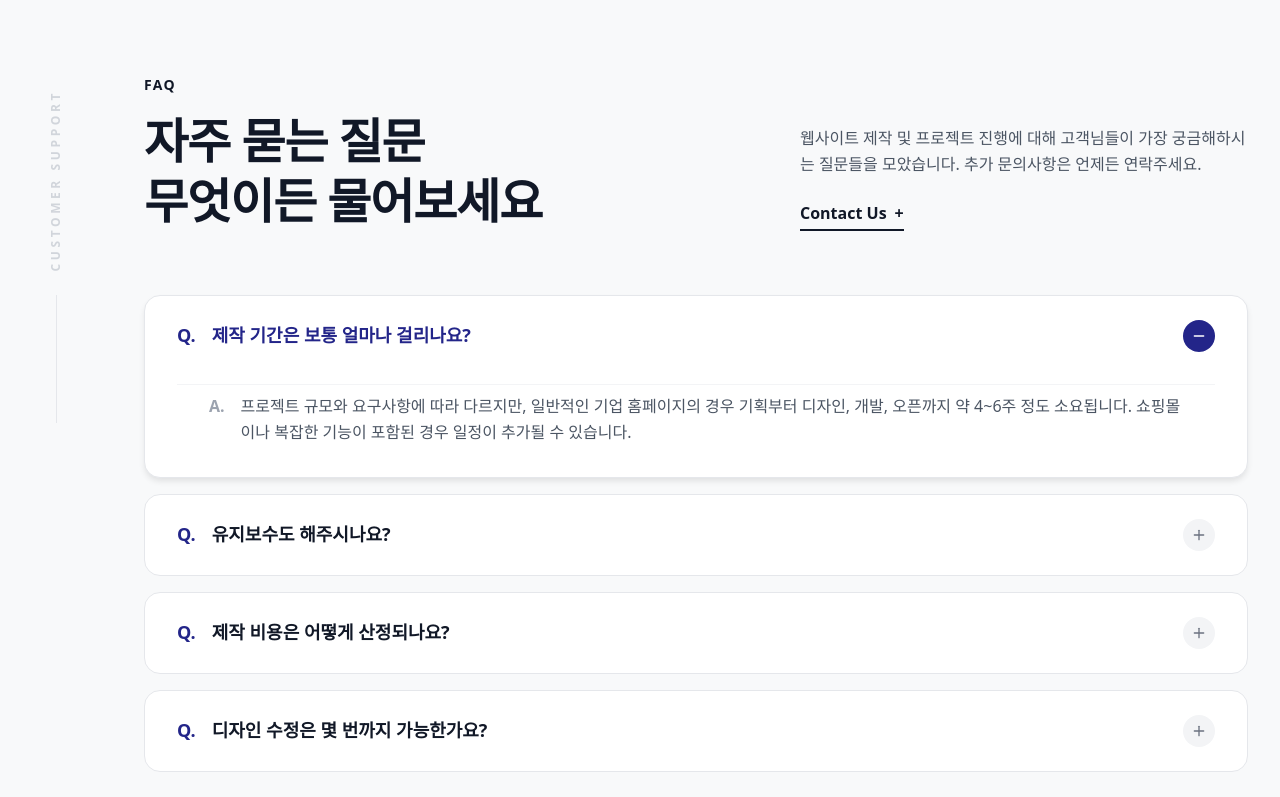
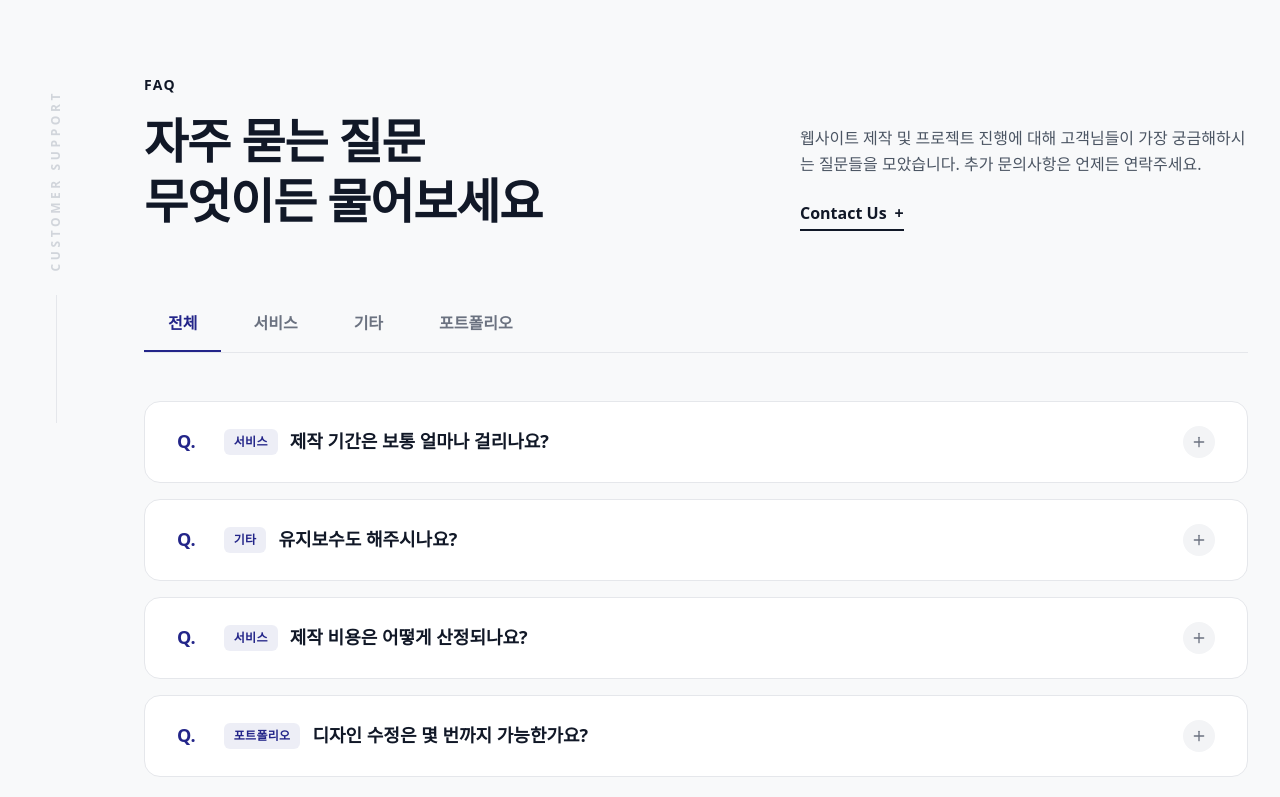
Before and after one commit to onchaeum25/onchaeumlab, a React (Vite) app: page / in a window 1280 px wide. Shown: the part 5238-6035 px from the top of the page. Built offline with nearby package versions, Linux system fonts and the light colour scheme; no server answers; the database is empty; a web font is replaced by a local one.

Commit message:
feat: FAQ 카테고리 탭 및 태그 노출 기능 추가

```diff
--- a/src/components/landing/FAQ.tsx
+++ b/src/components/landing/FAQ.tsx
@@ -6,7 +6,16 @@ import '../../styles/components/FAQ.css';
 
 export default function FAQ() {
   const { faqs } = useFAQStore();
-  const [openIndex, setOpenIndex] = useState<number | null>(0);
+  const [openIndex, setOpenIndex] = useState<number | null>(null);
+  const [activeCategory, setActiveCategory] = useState<string>('전체');
+
+  // 추출된 카테고리 목록 (중복 제거)
+  const categories = ['전체', ...Array.from(new Set(faqs.map(f => f.category)))];
+
+  // 카테고리에 맞는 FAQ 필터링
+  const filteredFaqs = activeCategory === '전체'
+    ? faqs
+    : faqs.filter(f => f.category === activeCategory);
 
   const toggleFAQ = (index: number) => {
     setOpenIndex(openIndex === index ? null : index);
@@ -47,8 +56,31 @@ export default function FAQ() {
             </div>
           </div>
 
+          {/* 🔹 카테고리 탭 */}
+          <div className="faq-tabs">
+            {categories.map((cat) => (
+              <button
+                key={cat}
+                onClick={() => {
+                  setActiveCategory(cat);
+                  setOpenIndex(null); // 카테고리 변경 시 열린 질문 닫기
+                }}
+                className={`faq-tab-btn ${activeCategory === cat ? 'is-active' : ''}`}
+              >
+                {cat}
+                {activeCategory === cat && (
+                  <motion.div
+                    layoutId="activeTab"
+                    className="faq-tab-underline"
+                  />
+                )}
+              </button>
+            ))}
+          </div>
+
           <div className="faq-list">
-            {faqs.map((faq, idx) => {
+            {filteredFaqs.length > 0 ? (
+              filteredFaqs.map((faq, idx) => {
                 const isOpen = openIndex === idx;
                 return (
                   <div
@@ -59,10 +91,12 @@ export default function FAQ() {
                       className="faq-btn"
                       onClick={() => toggleFAQ(idx)}
                     >
-                    <span className="faq-q-text">
+                      <div className="faq-q-text">
                         <span className="faq-q-mark">Q.</span>
+                        {/* 🔹 카테고리 태그 노출 */}
+                        <span className="faq-category-tag">{faq.category}</span>
                         {faq.question}
-                    </span>
+                      </div>
                       <span className="faq-icon-box">
                         {isOpen ? <Minus size={16} /> : <Plus size={16} />}
                       </span>
@@ -76,7 +110,10 @@ export default function FAQ() {
                     </div>
                   </div>
                 );
-            })}
+              })
+            ) : (
+              <div className="faq-empty">등록된 질문이 없습니다.</div>
+            )}
           </div>
 
           <div className="faq-footer">
--- a/src/styles/components/FAQ.css
+++ b/src/styles/components/FAQ.css
@@ -132,6 +132,45 @@
   border-color: #232589;
 }
 
+/* 🔹 카테고리 탭 스타일 */
+.faq-tabs {
+  display: flex;
+  flex-wrap: wrap;
+  gap: 0.5rem;
+  margin-bottom: 3rem;
+  border-bottom: 1px solid #e5e7eb;
+  padding-bottom: 1px;
+}
+
+.faq-tab-btn {
+  position: relative;
+  border-radius: 0;
+  padding: 1rem 1.5rem;
+  font-size: 1rem;
+  font-weight: 600;
+  color: #6b7280;
+  transition: all 0.2s;
+  cursor: pointer;
+}
+
+.faq-tab-btn:hover {
+  color: #111827;
+}
+
+.faq-tab-btn.is-active {
+  color: #232589;
+}
+
+.faq-tab-underline {
+  position: absolute;
+  bottom: -1px;
+  left: 0;
+  right: 0;
+  height: 2px;
+  background-color: #232589;
+  z-index: 1;
+}
+
 .faq-list {
   display: flex;
   flex-direction: column;
@@ -173,6 +212,21 @@
   font-weight: 700;
   padding-right: 2rem;
   color: #111827;
+  display: flex;
+  align-items: center;
+  flex-wrap: wrap;
+  gap: 0.75rem;
+}
+
+.faq-category-tag {
+  font-size: 0.75rem;
+  font-weight: 700;
+  color: #232589;
+  background-color: rgba(35, 37, 137, 0.08);
+  padding: 0.25rem 0.625rem;
+  border-radius: 0.375rem;
+  text-transform: uppercase;
+  letter-spacing: 0.025em;
 }
 
 .faq-item.is-open .faq-q-text {
@@ -231,6 +285,15 @@
   margin-right: 1rem;
 }
 
+.faq-empty {
+  padding: 4rem 0;
+  text-align: center;
+  color: #9ca3af;
+  font-weight: 500;
+  border: 1px dashed #e5e7eb;
+  border-radius: 1rem;
+}
+
 .faq-footer {
   background-color: #232589;
   color: #ffffff;
```
Lines whose indentation alone changed are shown as unchanged.
